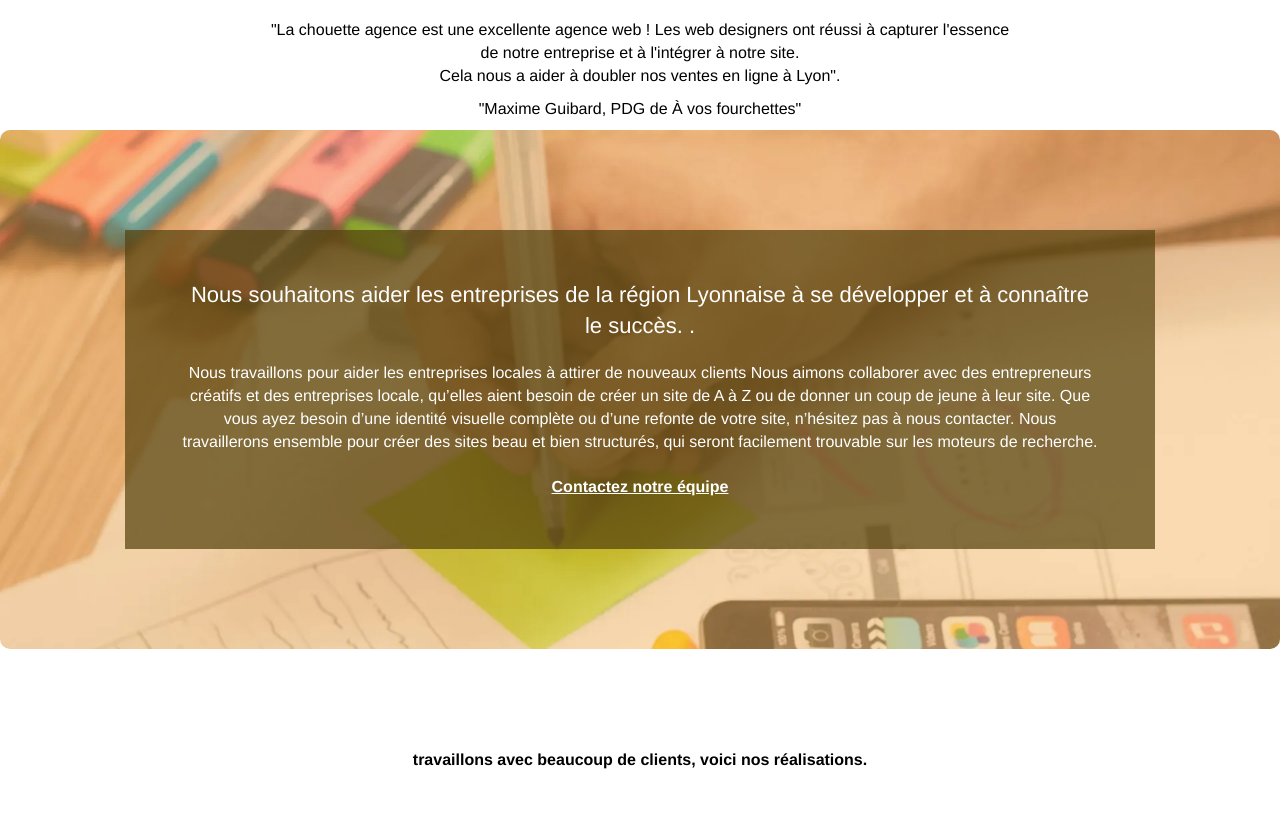
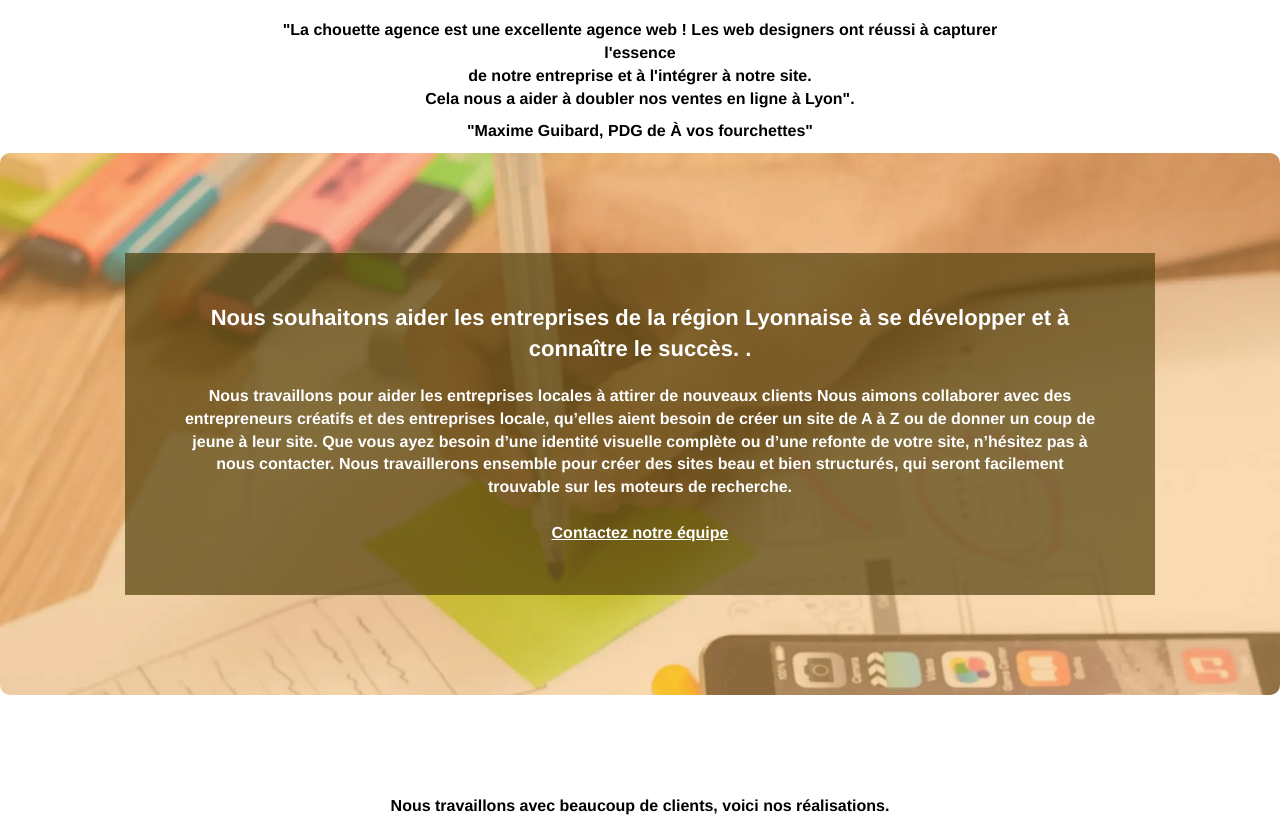
Before and after one commit to jamabdel/jammou_4_09072021, a plain HTML site: page index.html in a window 1280 px wide. Shown: the part 1100-1917 px from the top of the page. Drawn offline with Linux system fonts and the light colour scheme.

Commit message:
font-weight: 600

```diff
--- a/index.html
+++ b/index.html
@@ -3,9 +3,8 @@
 
 <head>
 	<meta charset="utf-8">
-	<title>La Chouette Agence - le web design à Lyon  </title>
-	<meta name="description"
-		content="Agence Web à Lyon, aidant les entreprises à augmenter leur visibilité amélioration du SEO et designet fournissant des solutions spécialisées de conception de sites Web.">
+	<title>La Chouette Agence - le web design à Lyon</title>
+	<meta name="description" content="Agence Web à Lyon, aidant les entreprises à augmenter leur visibilité amélioration du SEO et designet fournissant des solutions spécialisées de conception de sites Web.">
 	<meta name="viewport" content="width=device-width, initial-scale=1.0, viewport-fit=cover">
 	<link rel="shortcut icon" type="image/png" href="favicon.jpg">
 
@@ -19,7 +18,7 @@
 	<script src="./js/bootstrap.min.js" defer></script>
 	<script src="./js/blocs.min.js" defer></script>
 	<script src="./js/jquery.touchSwipe.min.js" defer></script>
-	<script src="./js/gmaps.js" defer></script>
+	<script src="./js/gmaps.min.js" defer></script>
 
 	<!-- Analytics -->
 
@@ -168,7 +167,7 @@
 			<div class="container bloc-lg">
 				<div class="row">
 					<div class=" text-center ">
-						<p><strong> travaillons avec beaucoup de clients, voici nos réalisations.</strong></p>
+						<p><strong> Nous travaillons avec beaucoup de clients, voici nos réalisations.</strong></p>
 					</div>
 				</div>
 				<div class="row tight-width-whitespace portfolio-row">
--- a/style.css
+++ b/style.css
@@ -649,7 +649,7 @@ label,
 .btn,
 a {
     font-family: "helvetica";
-    font-weight: 400;
+    font-weight: 600;
     color: black !important;
 }
 
```
